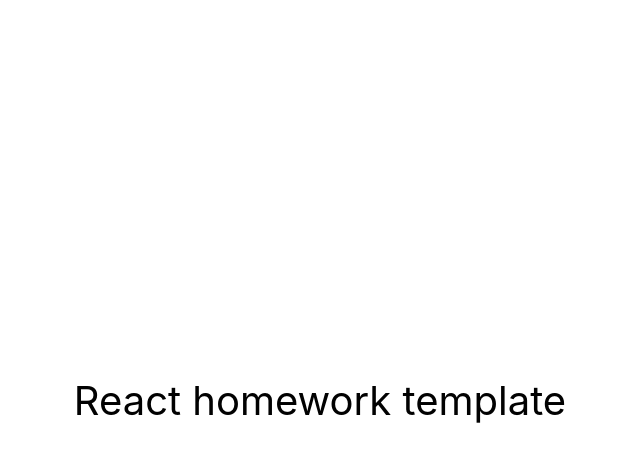
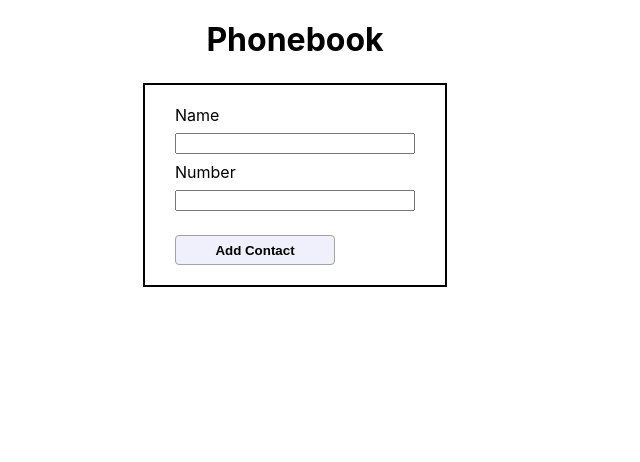
Before and after one commit to VSaverskyi/goit-react-hw-06-phonebook, a React (Create React App) app: page / in a window 1280 px wide. Shown: the top 462 px of the page, without its empty margins (320-960 px from the left). Built offline with nearby package versions, Linux system fonts and the light colour scheme.

Commit message:
copy src from hw4

```diff
--- /dev/null
+++ b/src/components/App/App.jsx
@@ -0,0 +1,76 @@
+import React, {useState, useEffect} from "react";
+import { Container, ContactsWrapper } from "./App.styled";
+import ContactForm from "components/ContactForm/ContactForm";
+import { nanoid } from "nanoid";
+import ContactList from "components/ContactList/ContactList";
+import Filter from "components/Filter/Filter";
+
+const App = () => {
+  const [contacts, setContacts] = useState(getFromLocalStorage('savedContacts') || []);
+  const [filter, setFilter] = useState('');
+
+  function setToLocalStorage(key, value) {
+    try {
+      localStorage.setItem(key, JSON.stringify(value));
+    } catch (err) {
+      console.log(err);
+    }
+  };
+
+  function getFromLocalStorage(key) {
+    try {
+      return JSON.parse(localStorage.getItem(key));
+    } catch (err) {
+      console.log(err);
+    }
+  };
+
+  const handleFilterChange = e => {
+    setFilter(e.target.value);
+  };
+
+  const handleSubmit = (name, number) => {
+    if (contacts.find((item) => item.name.toLowerCase() === name.toLowerCase())) {
+      return alert(name + ' is already in contacts.');
+    }
+
+    setContacts((prevContacts) => {
+      return prevContacts.concat({ name, number, id: nanoid() })
+    }
+    );
+  };
+
+  const handleDeleteBtnClick = id => {
+    setContacts((prevContacts) => {
+      return prevContacts.filter((item) => item.id !== id)
+    })
+  };
+
+  const checkIncludesFilterInArray = item => {
+    return item.name.toLowerCase().includes(filter.toLowerCase());
+  };
+
+  useEffect(() => {
+    setToLocalStorage('savedContacts', contacts);
+  }, [contacts]);
+
+  return (
+    <Container>
+      <h1>Phonebook</h1>
+      <ContactForm onSubmit={handleSubmit} />
+
+      {contacts.length !== 0 &&
+        <ContactsWrapper>
+        <h2>Contacts</h2>
+        <Filter filter={filter} onChange={handleFilterChange}/>
+          <ContactList
+            contactsFilter={contacts.filter(checkIncludesFilterInArray)}
+            onDeleteBtnClick={handleDeleteBtnClick}
+          />
+      </ContactsWrapper>
+      }
+    </Container>
+  );
+}
+
+export default App;
--- /dev/null
+++ b/src/components/App/App.styled.jsx
@@ -0,0 +1,17 @@
+import styled from "@emotion/styled";
+
+export const Container = styled.div`
+max-width: 1200px;
+padding: 20px 15px;
+display: flex;
+flex-direction: column;
+align-items: center;
+`;
+
+export const ContactsWrapper = styled.div`
+display: flex;
+flex-direction: column;
+align-items: center;
+gap: 12px;
+margin-top: 16px;
+`;
--- /dev/null
+++ b/src/components/ContactForm/ContactForm.jsx
@@ -0,0 +1,80 @@
+import React, {useState} from "react";
+import { nanoid } from "nanoid";
+import PropTypes from "prop-types";
+import { ButtonSubmit, FormWrapper } from "./ContactForm.styled";
+
+const ContactForm = ({ onSubmit }) => {
+
+    const [name, setName] = useState('');
+    const [number, setNumber] = useState('');
+
+    const idForName = nanoid();
+    const idForTel = nanoid();
+
+    const clearState = () => {
+        setName('');
+        setNumber('');
+    }
+
+    const handleSubmit = e => {
+        e.preventDefault();
+        const { name, number } = e.target.elements;
+        onSubmit(name.value, number.value);
+        clearState();
+    }
+
+    const handleChange = e => {
+        const { name, value } = e.target;
+
+        switch (name) {
+            case 'name':
+                setName(value);
+                break;
+
+            case 'number':
+                setNumber(value);
+                break;
+
+            default:
+                console.warn(`Field type name - ${name} not processing!`);
+        }
+    }
+
+    return (
+        <FormWrapper onSubmit={handleSubmit}>
+            <label htmlFor={idForName}>
+                Name
+            </label>
+            <input
+                id={idForName}
+                type="text"
+                name="name"
+                value={name}
+                onChange={handleChange}
+                pattern="^[a-zA-Zа-яА-Я]+(([' -][a-zA-Zа-яА-Я ])?[a-zA-Zа-яА-Я]*)*$"
+                title="Name may contain only letters, apostrophe, dash and spaces. For example Adrian, Jacob Mercer, Charles de Batz de Castelmore d'Artagnan"
+                required
+            />
+            <label htmlFor={idForTel}>
+                Number
+            </label>
+            <input
+                id={idForTel}
+                type="tel"
+                name="number"
+                value={number}
+                onChange={handleChange}
+                pattern="\+?\d{1,4}?[-.\s]?\(?\d{1,3}?\)?[-.\s]?\d{1,4}[-.\s]?\d{1,4}[-.\s]?\d{1,9}"
+                title="Phone number must be digits and can contain spaces, dashes, parentheses and can start with +"
+                required
+            />
+            <ButtonSubmit type="submit">add contact</ButtonSubmit>
+        </FormWrapper>
+    )
+}
+
+export default ContactForm;
+
+ContactForm.propTypes = {
+    onSubmit: PropTypes.func.isRequired
+}
--- /dev/null
+++ b/src/components/ContactForm/ContactForm.styled.jsx
@@ -0,0 +1,32 @@
+import styled from "@emotion/styled";
+
+export const FormWrapper = styled.form`
+display: flex;
+flex-direction: column;
+gap: 8px;
+padding: 20px 30px;
+border: 2px solid #000;
+width: 240px;
+margin-top: 24px;
+`;
+
+export const ButtonSubmit = styled.button`
+background-color: #eff0fc;
+color: #000;
+font-weight: 600;
+border: 1px solid #a2a2a2;
+max-width: 160px;
+height: 30px;
+border-radius: 4px;
+padding: 4px 16px;
+text-transform: capitalize;
+margin-top: 16px;
+
+:hover {
+    box-shadow: 0 3px 10px -3px rgba(0, 0, 0, 0.25);
+}
+
+:active {
+    background-color: #91a2a2;
+}
+`;
--- /dev/null
+++ b/src/components/ContactList/ContactList.jsx
@@ -0,0 +1,26 @@
+import ContactListItem from "components/ContactListItem/ContactListItem";
+import React from "react";
+import PropTypes from "prop-types";
+import { ContactListWrapper } from "./ContactList.styled";
+
+const ContactList = ({contactsFilter, onDeleteBtnClick}) => {
+    return (
+        <ContactListWrapper>
+            {contactsFilter.length === 0 ? (<li>Contact don`t find</li>) : (contactsFilter
+            .map((item) => (
+                <ContactListItem key={item.id} item={item} onDeleteBtn={onDeleteBtnClick}/>
+            )))}
+        </ContactListWrapper>
+    )
+}
+
+export default ContactList;
+
+ContactList.propTypes = {
+    contactsFilter: PropTypes.arrayOf(PropTypes.shape({
+        name: PropTypes.string.isRequired,
+        number: PropTypes.string.isRequired,
+        id: PropTypes.string.isRequired,
+    })),
+    onDeleteBtnClick: PropTypes.func.isRequired,
+}
--- /dev/null
+++ b/src/components/ContactList/ContactList.styled.jsx
@@ -0,0 +1,8 @@
+import styled from "@emotion/styled";
+
+export const ContactListWrapper = styled.ul`
+display: flex;
+flex-direction: column;
+gap: 8px;
+align-items: flex-end;
+`;
--- /dev/null
+++ b/src/components/ContactListItem/ContactListItem.jsx
@@ -0,0 +1,24 @@
+import React from "react";
+import PropTypes from "prop-types";
+import { ButtonDelete, ListItemData, ListItemWrapper } from "./ContactListItem.styled";
+
+const ContactListItem = ({item, onDeleteBtn}) => {
+    return (
+        <ListItemWrapper>
+            <ListItemData>{item.name}:</ListItemData>
+            <ListItemData>{item.number}:</ListItemData>
+            <ButtonDelete type="button" onClick={() => onDeleteBtn(item.id)}>delete</ButtonDelete>
+        </ListItemWrapper>
+    )
+}
+
+export default ContactListItem;
+
+ContactListItem.propTypes = {
+    item: PropTypes.shape({
+        name: PropTypes.string.isRequired,
+        number: PropTypes.string.isRequired,
+        id: PropTypes.string.isRequired
+    }),
+    onDeleteBtn: PropTypes.func.isRequired,
+}
--- /dev/null
+++ b/src/components/ContactListItem/ContactListItem.styled.jsx
@@ -0,0 +1,30 @@
+import styled from "@emotion/styled";
+
+export const ListItemWrapper = styled.li`
+display: flex;
+gap: 12px;
+align-items: center;
+`;
+
+export const ListItemData = styled.span`
+font-size: 18px;
+`;
+
+export const ButtonDelete = styled.button`
+background-color: #eff0fc;
+color: #000;
+font-weight: 600;
+border: 1px solid #a2a2a2;
+height: 25px;
+border-radius: 4px;
+padding: 2px 16px;
+text-transform: capitalize;
+
+:hover {
+    box-shadow: 0 3px 10px -3px rgba(0, 0, 0, 0.25);
+}
+
+:active {
+    background-color: #91a2a2;
+}
+`;
--- /dev/null
+++ b/src/components/Filter/Filter.jsx
@@ -0,0 +1,27 @@
+import React from "react";
+import { nanoid } from "nanoid";
+import PropTypes from "prop-types";
+import { FilterWrapper } from "./Filter.styled";
+
+const Filter = ({filter, onChange}) => {
+    const idForFilter = nanoid();
+
+    return (
+        <FilterWrapper>
+            <label htmlFor={idForFilter}>Find contacts by name</label>
+            <input id={idForFilter}
+                type="text"
+                name="filter"
+                value={filter}
+                onChange={onChange}
+            />
+        </FilterWrapper>
+    )
+}
+
+export default Filter;
+
+Filter.propTypes = {
+    filter: PropTypes.string.isRequired,
+    onChange: PropTypes.func.isRequired
+}
--- /dev/null
+++ b/src/components/Filter/Filter.styled.jsx
@@ -0,0 +1,9 @@
+import styled from "@emotion/styled";
+
+export const FilterWrapper = styled.div`
+display: flex;
+flex-direction: column;
+gap: 8px;
+padding: 20px 30px;
+width: 240px;
+`;
--- a/src/index.css
+++ b/src/index.css
@@ -13,3 +13,31 @@
   font-family: source-code-pro, Menlo, Monaco, Consolas, 'Courier New',
     monospace;
 }
+
+h1,
+h2,
+h3,
+h4,
+h5,
+h6,
+p {
+  margin: 0;
+}
+ul {
+  list-style: none;
+  margin: 0;
+  padding: 0;
+}
+button {
+  cursor: pointer;
+  padding: 0;
+}
+img {
+  display: block;
+  max-width: 100%;
+  width: 100%;
+  height: auto;
+}
+a {
+  text-decoration: none;
+}
--- a/src/index.js
+++ b/src/index.js
@@ -1,6 +1,6 @@
 import React from 'react';
 import ReactDOM from 'react-dom/client';
-import { App } from 'components/App';
+import App from 'components/App/App';
 import './index.css';
 
 ReactDOM.createRoot(document.getElementById('root')).render(
```
